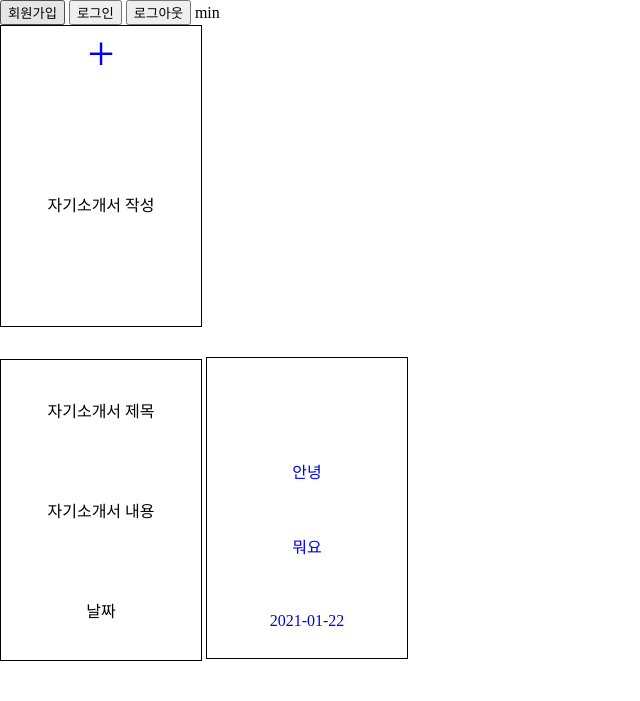
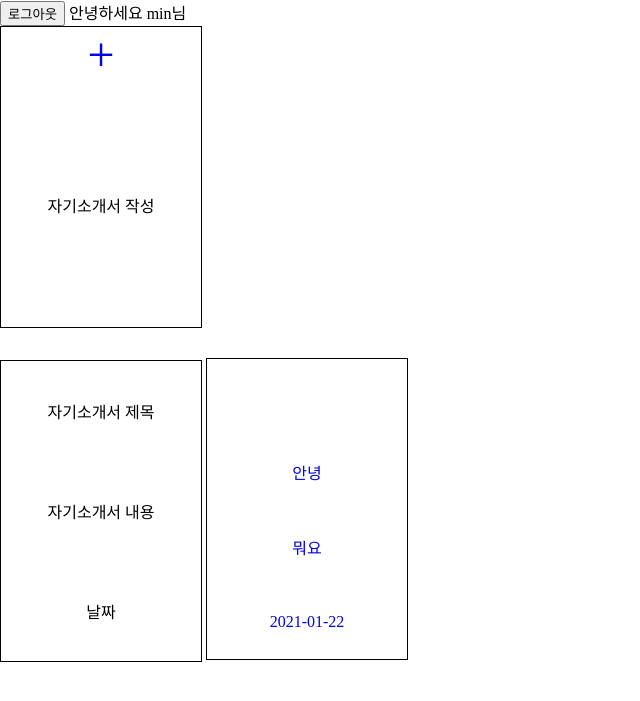
Before and after one commit to mseo39/django_study, a Django app: page / in a window 1280 px wide. Shown: the top 701 px of the page, without its empty margins (0-640 px from the left). Run offline with Django 3.2, Linux system fonts and the light colour scheme; a user stored in the database is signed in; data comes from the database, SQL or seed files in the repository; both versions use the stored data as it was after the commit.

Commit message:
user_templates

```diff
--- a/8th_django_review/jss/jss_project/main/templates/index.html
+++ b/8th_django_review/jss/jss_project/main/templates/index.html
@@ -11,6 +11,16 @@
 
 <body>
 
+    {% if user.is_authenticated %}
+
+    <a href="{% url 'logout' %}">
+        <button>로그아웃</button>
+    </a>
+
+    안녕하세요 {{user}}님
+
+    {% else %}
+
     <a href="{% url 'signup' %}">
         <button>회원가입</button>
     </a>
@@ -19,11 +29,7 @@
         <button>로그인</button>
     </a>
 
-    <a href="{% url 'logout' %}">
-        <button>로그아웃</button>
-    </a>
-
-    {{user}}
+    {% endif %}
 
     <div class="make_jss">
         <a href="{% url 'create' %}">
```
Also changed, not shown: 8th_django_review/jss/jss_project/db.sqlite3.
